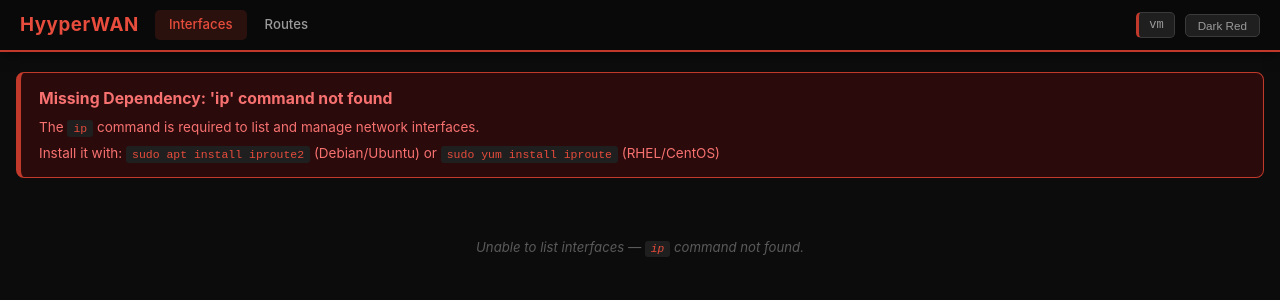
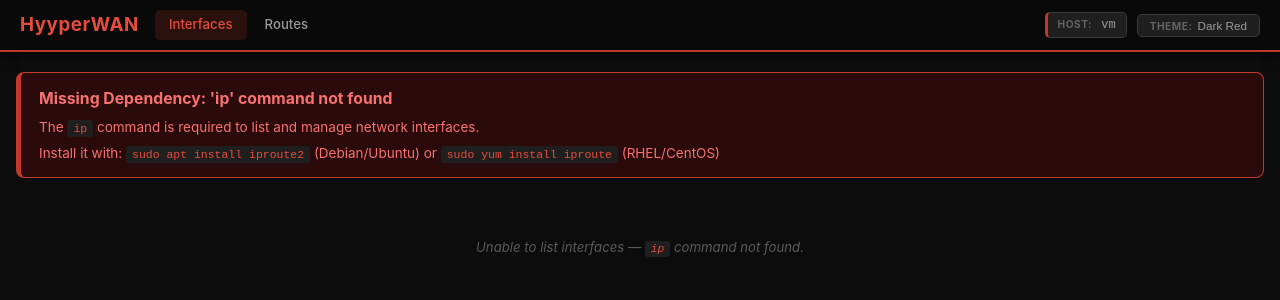
Before and after one commit to hyyperlite/hyyperwan, a Flask app: page / in a window 1280 px wide. Shown: the top 300 px of the page. Run offline with Flask 3, Linux system fonts and the light colour scheme; parts of the project's set-up code (start-up, migrations or seed data) failed here and were passed over.

Commit message:
Add UI labels for hostname and theme button; label badge styling
- Add 'Host:' prefix label to hostname badge in navbar
- Add 'Theme:' prefix label to theme cycle button in navbar
- Both labels use .badge-label class: small, uppercase, dimmed,
  visually subordinate to the value they describe

Co-Authored-By: Claude Sonnet 4.6 <noreply@anthropic.com>

```diff
--- a/static/style.css
+++ b/static/style.css
@@ -234,6 +234,16 @@ a:hover { text-decoration: underline; }
     padding: 3px 10px;
     border-radius: var(--radius);
     white-space: nowrap;
+}
+
+.badge-label {
+    font-size: 0.68rem;
+    font-weight: 700;
+    text-transform: uppercase;
+    letter-spacing: 0.05em;
+    opacity: 0.55;
+    margin-right: 2px;
+    font-family: 'Inter', 'Segoe UI', system-ui, sans-serif;
 }
 
 .theme-btn {
--- a/templates/index.html
+++ b/templates/index.html
@@ -26,8 +26,8 @@
         <a href="{{ url_for('routes_page') }}" class="nav-link">Routes</a>
     </div>
     <div class="navbar-right">
-        <span class="hostname-badge">{{ hostname }}</span>
-        <button class="theme-btn" id="themeBtn" onclick="cycleTheme()">Dark Red</button>
+        <span class="hostname-badge"><span class="badge-label">Host:</span> {{ hostname }}</span>
+        <button class="theme-btn" id="themeBtn" onclick="cycleTheme()"><span class="badge-label">Theme:</span> Dark Red</button>
     </div>
 </nav>
 
@@ -314,7 +314,7 @@ function applyTheme(theme) {
     localStorage.setItem(THEME_KEY, theme);
     const idx = THEMES.indexOf(theme);
     const btn = document.getElementById('themeBtn');
-    if (btn) btn.textContent = THEME_NAMES[idx >= 0 ? idx : 0];
+    if (btn) btn.innerHTML = `<span class="badge-label">Theme:</span> ${THEME_NAMES[idx >= 0 ? idx : 0]}`;
 }
 
 function cycleTheme() {
--- a/templates/routes.html
+++ b/templates/routes.html
@@ -25,8 +25,8 @@
         <a href="{{ url_for('routes_page') }}" class="nav-link active">Routes</a>
     </div>
     <div class="navbar-right">
-        <span class="hostname-badge">{{ hostname }}</span>
-        <button class="theme-btn" id="themeBtn" onclick="cycleTheme()">Dark Red</button>
+        <span class="hostname-badge"><span class="badge-label">Host:</span> {{ hostname }}</span>
+        <button class="theme-btn" id="themeBtn" onclick="cycleTheme()"><span class="badge-label">Theme:</span> Dark Red</button>
     </div>
 </nav>
 
@@ -262,7 +262,7 @@ function applyTheme(theme) {
     localStorage.setItem(THEME_KEY, theme);
     const idx = THEMES.indexOf(theme);
     const btn = document.getElementById('themeBtn');
-    if (btn) btn.textContent = THEME_NAMES[idx >= 0 ? idx : 0];
+    if (btn) btn.innerHTML = `<span class="badge-label">Theme:</span> ${THEME_NAMES[idx >= 0 ? idx : 0]}`;
 }
 
 function cycleTheme() {
```
